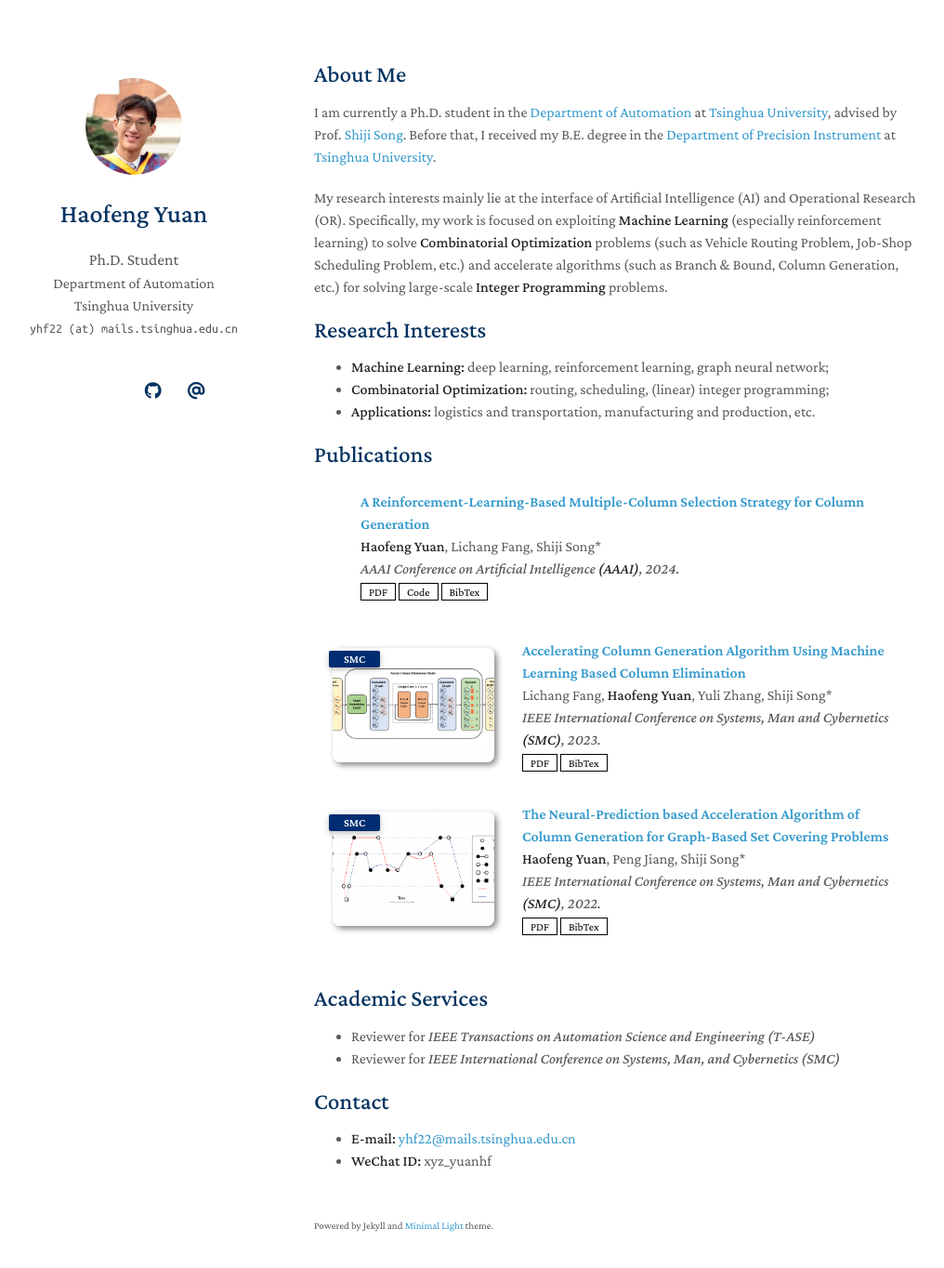
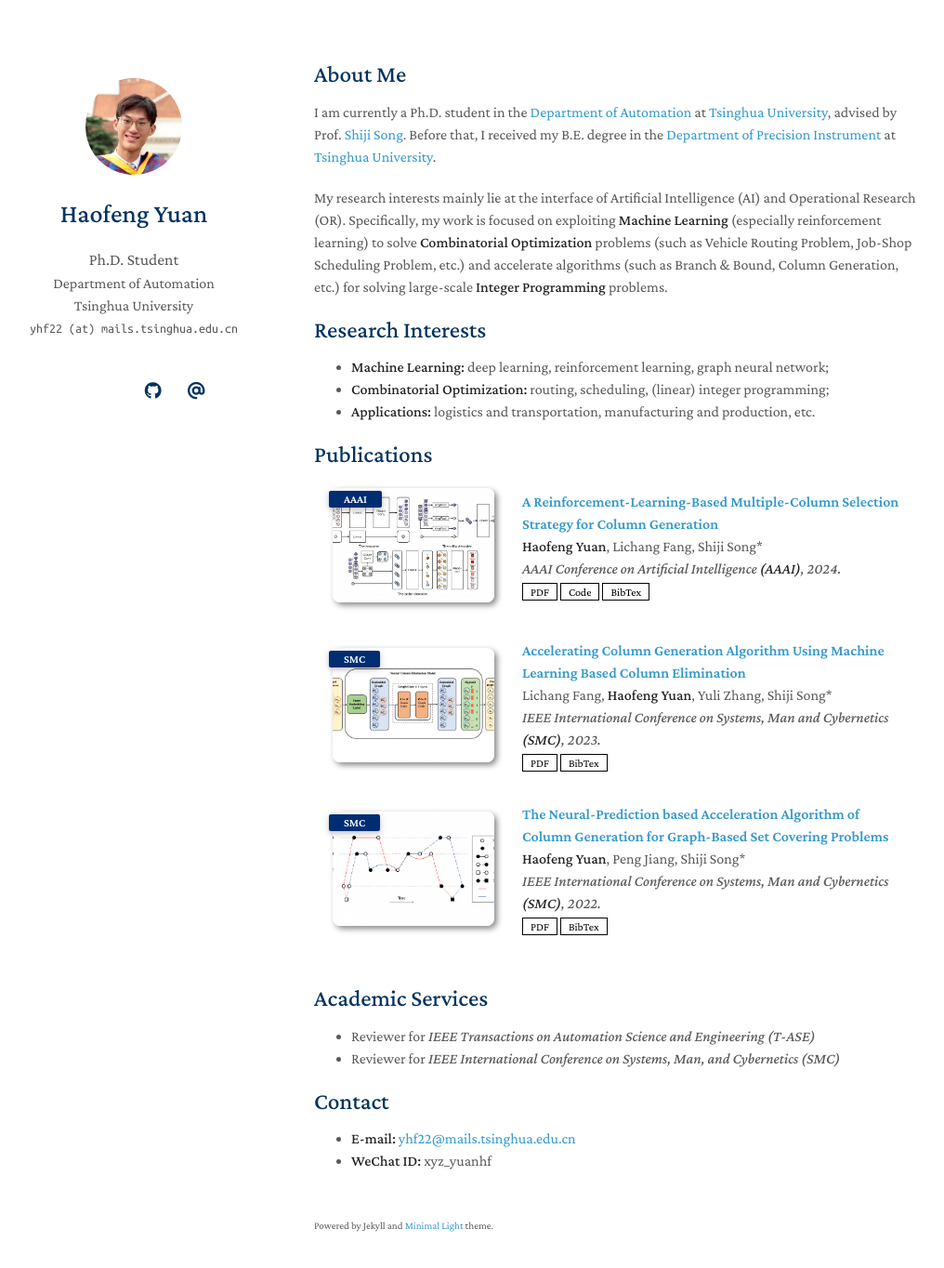
Before and after one commit to Xyz-yuanhf/Xyz-yuanhf.github.io, a Jekyll site: the page built from index.md, in a window 1280 px wide and 1399 px high. Shown: the top 1364 px of the window at 93% size, without its empty margins (132-1148 px from the left). Built offline with Jekyll 4.4.1, drawn with Linux system fonts in a browser that asks for light colours; a style sheet for code colours, icons or effects is not loaded; our own code applies the rules of GitHub Pages for plain Markdown files.

Commit message:
Update publications.yml

```diff
--- a/_data/publications.yml
+++ b/_data/publications.yml
@@ -7,6 +7,7 @@ main:
     pdf: https://arxiv.org/pdf/2312.14213.pdf
     code: https://github.com/Xyz-yuanhf/rl4cg
     bibtex: https://dblp.org/rec/conf/aaai/YuanFS24.bib?param=1
+    image: ./assets/img/aaai_2024.png
 
   - title: Accelerating Column Generation Algorithm Using Machine Learning Based Column Elimination
     authors: Lichang Fang, <strong>Haofeng Yuan</strong>, Yuli Zhang, Shiji Song*
```
